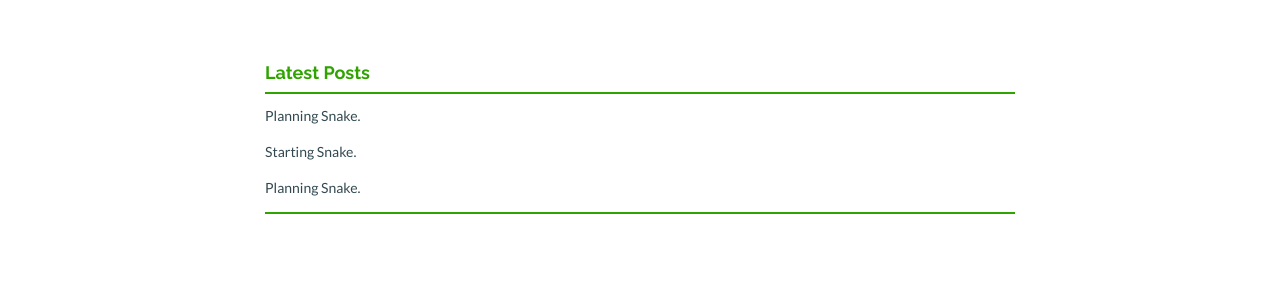
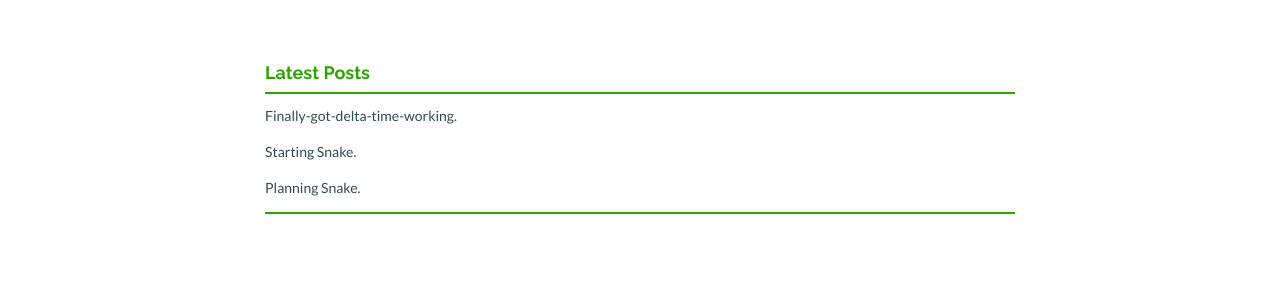
Before and after one commit to JackW8335/JackW8335.github.io, a Jekyll site: the page built from index.html, in a window 1280 px wide and 900 px high, scrolled down 628 px. Shown: the part 153-453 px from the top of the window. Built offline with Jekyll 4.4.1, drawn with Linux system fonts in a browser that asks for light colours; nearby versions of some CDN libraries.

Commit message:
Update 2017-10-15-Finally-got-delta-time-working.markdown

```diff
--- a/_posts/2017-10-15-Finally-got-delta-time-working.markdown
+++ b/_posts/2017-10-15-Finally-got-delta-time-working.markdown
@@ -1,7 +1,7 @@
 ---
 layout: post          #important: don't change this
-title: "Planning Snake"
-date: 2017-10-06 10:51
+title: "Finally-got-delta-time-working"
+date: 2017-10-15 10:01
 author: Jack Watson
 categories:
 - Low Level Programming             #important: leave this here
```
